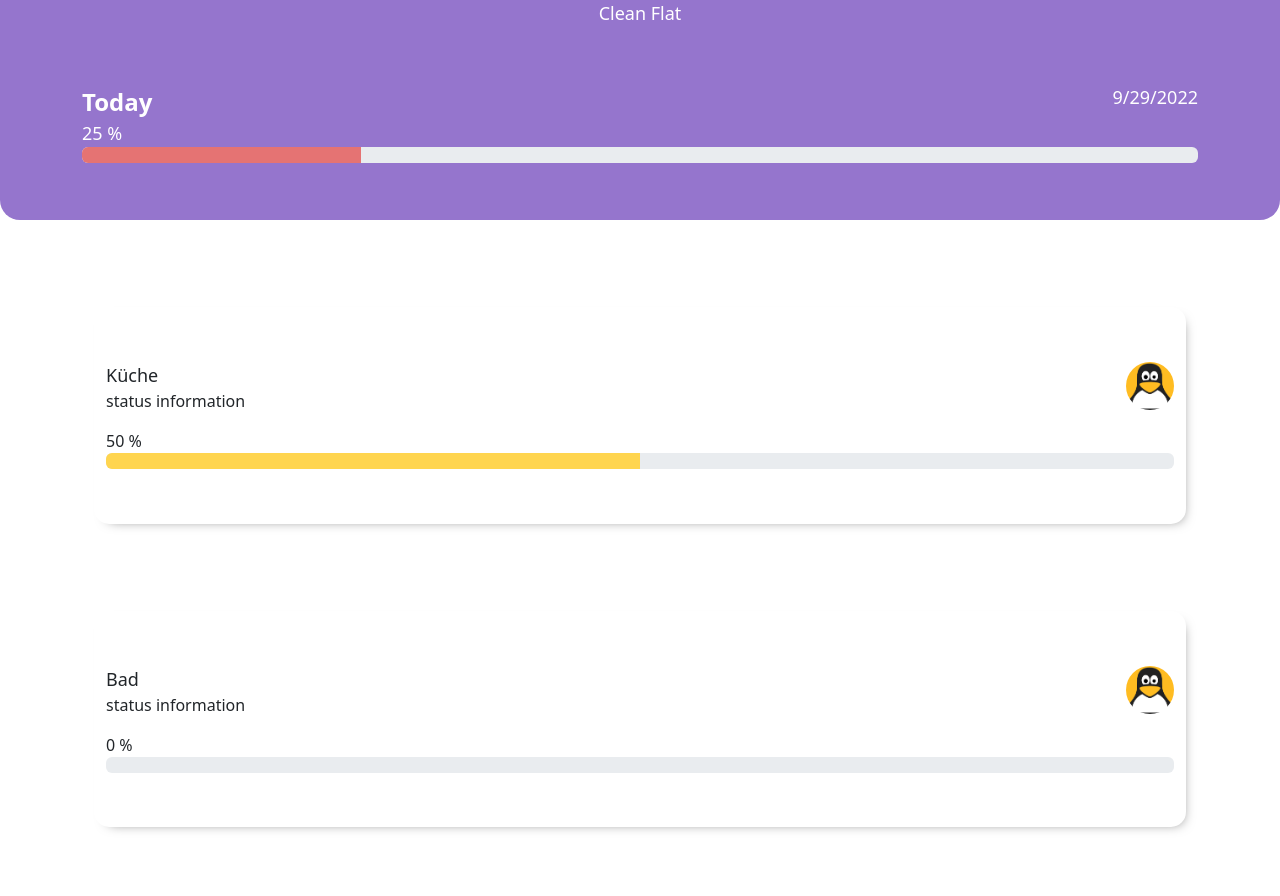
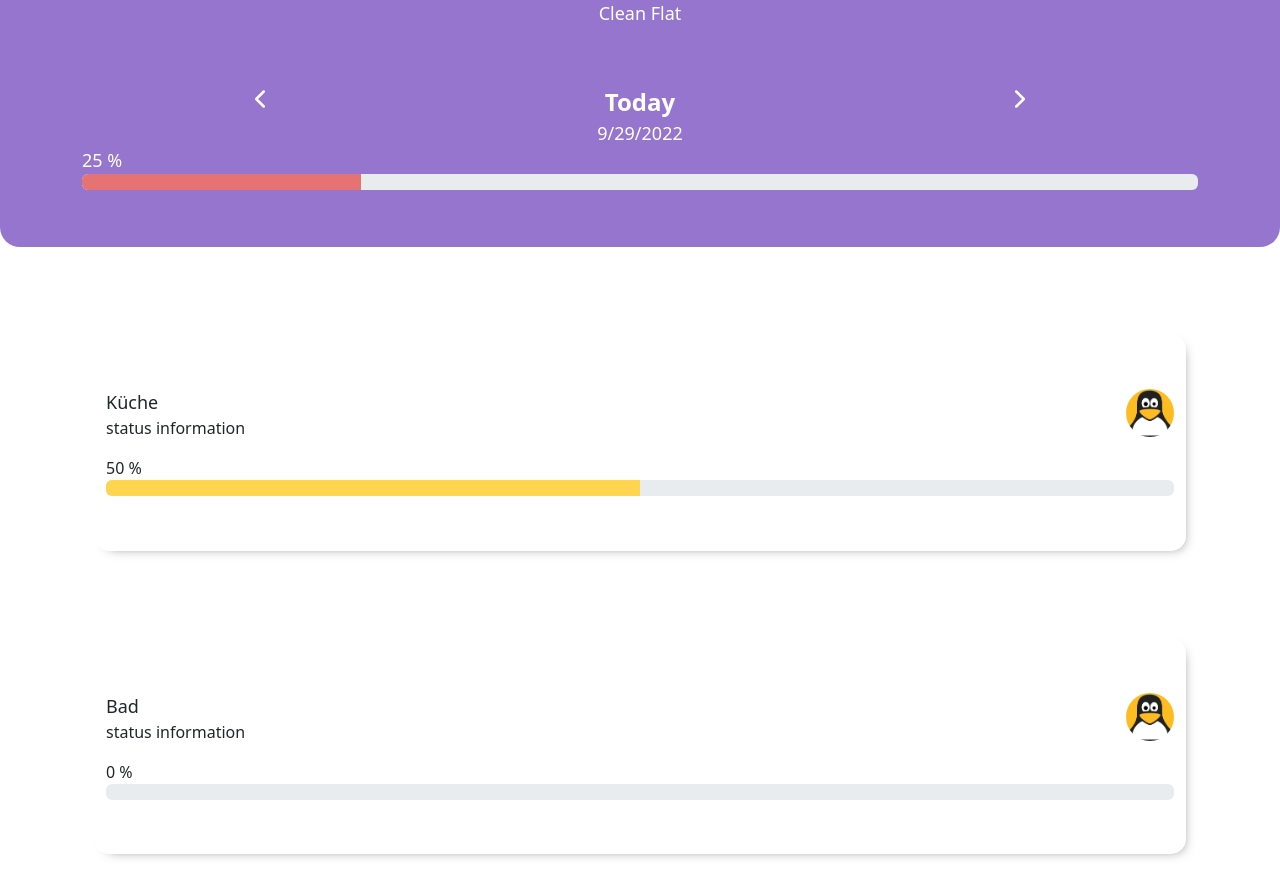
Before and after one commit to LaserLukas/cleanPWA, a React (Create React App) app in the folder app/: page / in a window 1280 px wide. Shown: the top 896 px of the page. Built offline with nearby package versions, Linux system fonts and the light colour scheme.

Commit message:
added new Heading format with buttons to switch day, added todos with logik to tasks

```diff
--- a/app/package.json
+++ b/app/package.json
@@ -10,6 +10,7 @@
     "react": "^18.2.0",
     "react-bootstrap": "^2.5.0",
     "react-dom": "^18.2.0",
+    "react-icons": "^4.4.0",
     "react-scripts": "5.0.1",
     "sass": "^1.55.0",
     "web-vitals": "^2.1.4",
--- a/app/src/components/Header.js
+++ b/app/src/components/Header.js
@@ -1,16 +1,50 @@
 import { Col, Container, Row } from "react-bootstrap";
 import "./Header.scss";
 import LoadingBar from "./LoadingBar";
+import { TbChevronLeft, TbChevronRight } from "react-icons/tb";
+import Icon from "./Icons/Icon";
 
 export default function Header({ progressPercent }) {
   const date = new Date().toLocaleDateString();
+
+  // dicretion = either samller or bigger 0
+  function pickNextDate(direction) {
+    if (direction < 0) {
+      console.log("Picked next smaller date: Fetch the new data...");
+      // call callback function that changes data state
+    } else if (direction > 0) {
+      console.log("Picked next bigger date: Fetch the new data...");
+      // call callback function that changes data state
+    }
+  }
+
   return (
     <Container className="Header-container" fluid>
       <Container fluid="sm">
         <Row>
           <p className="Text-center Space-bottom Heading-small">Clean Flat</p>
-          <Col className="Text-start Heading-medium">Today</Col>
-          <Col className="Text-end Heading-small">{date}</Col>
+          <Col>
+            <div className="Height-full Text-center">
+              <Icon
+                Icon={TbChevronLeft}
+                size={"30px"}
+                eventFunction={() => pickNextDate(-1)}
+              ></Icon>
+            </div>
+          </Col>
+          <Col>
+            <Row className="Content-center Heading-medium">Today</Row>
+            <Row className="Content-center Heading-small">{date}</Row>
+          </Col>
+          <Col className="Text-end">
+            <div className="Height-full Text-center">
+              <Icon
+                Icon={TbChevronRight}
+                size={"30px"}
+                eventFunction={() => pickNextDate(1)}
+              ></Icon>
+            </div>
+          </Col>
           <div className="Horizonal-space-null Space-top Space-bottom Heading-small">
             <LoadingBar PerCent={progressPercent}></LoadingBar>
           </div>
--- a/app/src/components/Header.scss
+++ b/app/src/components/Header.scss
@@ -1,5 +1,4 @@
 @import '../index.scss';
-@import '../custom.scss';
 
 $horizontalSpace: 5%;
 
--- /dev/null
+++ b/app/src/components/Icons/Icon.js
@@ -0,0 +1,16 @@
+import { IconContext } from "react-icons";
+
+export default function ({
+  Icon,
+  color = "white",
+  size = "20px",
+  eventFunction,
+}) {
+  return (
+    <IconContext.Provider value={{ color: color, size: size }}>
+      <div onClick={eventFunction}>
+        <Icon />
+      </div>
+    </IconContext.Provider>
+  );
+}
--- a/app/src/components/TaskPreview.js
+++ b/app/src/components/TaskPreview.js
@@ -1,11 +1,23 @@
 import { Col, Container, Image, Row } from "react-bootstrap";
+import React, { useState } from "react";
 import Helper from "../util/Helper.js";
 import LoadingBar from "./LoadingBar";
 import "./TaskPreview.scss";
 
 export default function TaskPreview({ task }) {
+  const [todosState, setTodosState] = useState(task.todos);
+  const [showDetails, setShowDetails] = useState(false);
+
+  function setNewTodoStateDone(event, isDone, index) {
+    event.stopPropagation();
+    // TODO: Safe the new state also permanent
+    const copyTodosSate = [...todosState];
+    copyTodosSate[index].done = isDone;
+    setTodosState(copyTodosSate);
+  }
+
   return (
-    <Container className="Card">
+    <Container className="Card" onClick={() => setShowDetails(!showDetails)}>
       <Row>
         <Col>
           <Row>
@@ -27,6 +39,30 @@ export default function TaskPreview({ task }) {
         </Col>
       </Row>
       <LoadingBar PerCent={Helper.getTaskProgress(task.todos)} />
+      {showDetails &&
+        todosState.map((todo, i) => {
+          if (todo.done) {
+            return (
+              <div
+                onClick={(e) => setNewTodoStateDone(e, false, i)}
+                className="Todo Color-done Text-light"
+                key={i}
+              >
+                {todo.title}
+              </div>
+            );
+          } else {
+            return (
+              <div
+                onClick={(e) => setNewTodoStateDone(e, true, i)}
+                className="Todo Text-dark"
+                key={i}
+              >
+                {todo.title}
+              </div>
+            );
+          }
+        })}
     </Container>
   );
 }
--- a/app/src/components/TaskPreview.scss
+++ b/app/src/components/TaskPreview.scss
@@ -10,3 +10,16 @@
     box-shadow: 5px 5px 12px -8px rgba(0,0,0,0.5);
     border-radius: 15px;
 }
+
+.Todo {
+    margin: 5%;
+    padding:5%;
+    box-shadow: 5px 5px 12px -8px rgba(0,0,0,0.5);
+    border-radius: 30px;
+    text-align: center;
+    font-weight: bold;
+}
+
+.Color-done {
+    background-color: $success;
+}
--- a/app/src/components/TasksList.js
+++ b/app/src/components/TasksList.js
@@ -8,8 +8,8 @@ export default function TasksList({ tasks }) {
     <Container>
       {tasks.map((task, i) => {
         return (
-          <div className="Margin-bottom Margin-top">
-            <TaskPreview task={task} key={i} />
+          <div className="Margin-bottom Margin-top" key={i}>
+            <TaskPreview task={task} />
           </div>
         );
       })}
--- a/app/src/index.scss
+++ b/app/src/index.scss
@@ -1,4 +1,7 @@
 @import './custom.scss';
+
+
+/* Font */
 
 .Text-center {
     text-align: center;
@@ -12,16 +15,16 @@
     text-align: start;
 }
 
-.Content-center {
-    justify-content: center;
+.Text-light {
+    color: $light;
 }
 
-.Margin-none {
-    margin: 0%;
+.Text-dark {
+    color: $dark;
 }
 
-.Padding-none {
-    padding: 0%;
+.Text-bold {
+    font-weight: bold;
 }
 
 .Heading-big {
@@ -37,3 +40,21 @@
 .Heading-small {
     font-size: large;
 }
+
+/* Layout */
+
+.Height-full {
+    height: 100%;
+}
+
+.Content-center {
+    justify-content: center;
+}
+
+.Margin-none {
+    margin: 0%;
+}
+
+.Padding-none {
+    padding: 0%;
+}
```
Also changed, not shown: 1 other file (tests, documents, lock files or other folders).
